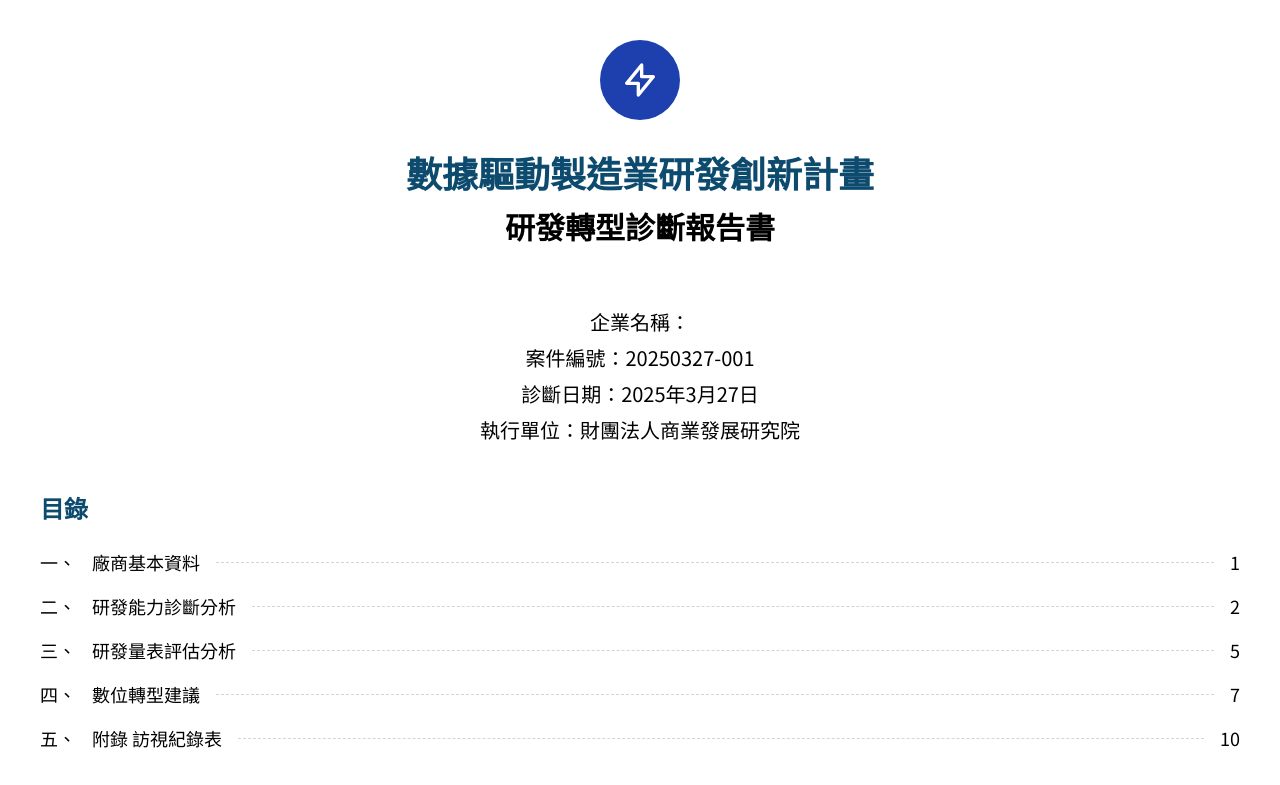
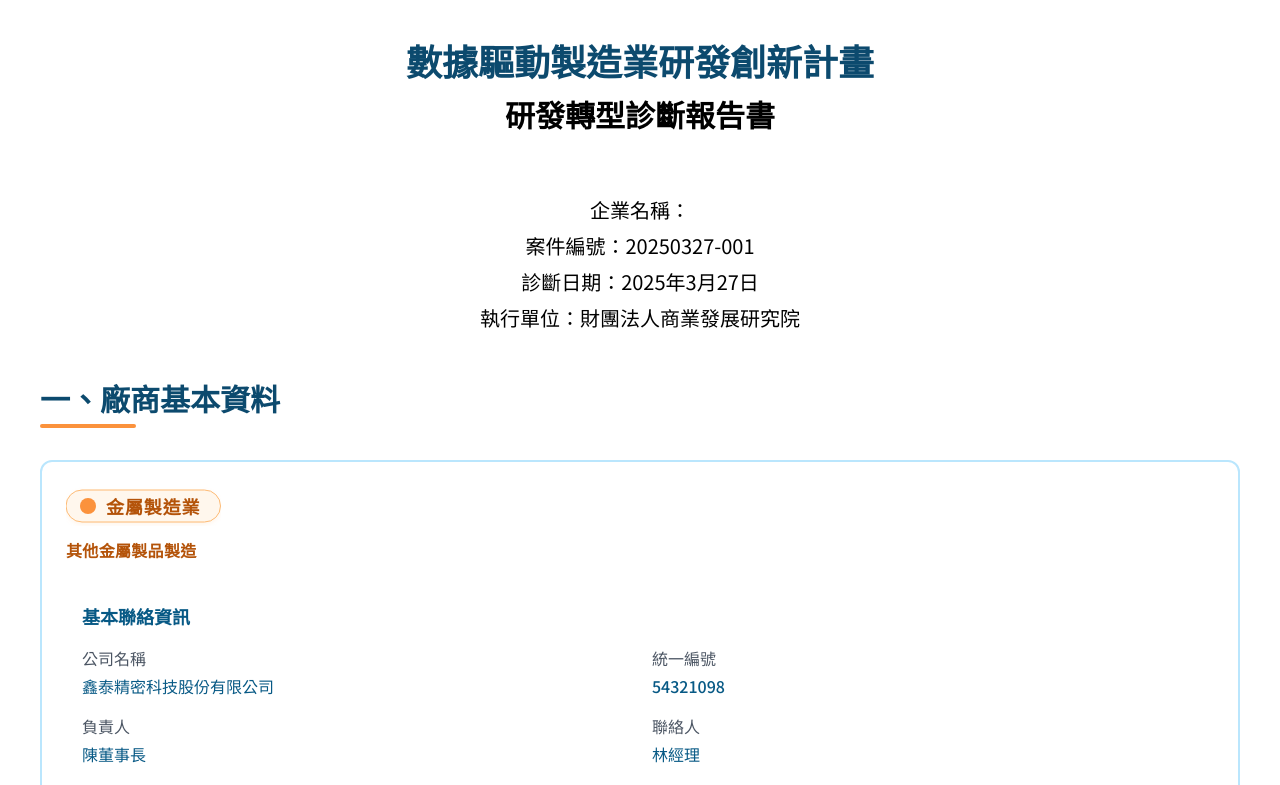
Before and after one commit to k0921550967/c2m-ai-report, a Next.js app: page / in a window 1280 px wide. Shown: the top 785 px of the page. Built offline with nearby package versions, Linux system fonts and the light colour scheme.

Commit message:
0527 主要修正版面分頁

```diff
--- a/app/components/sections/DigitalTransformationRecommendations.jsx
+++ b/app/components/sections/DigitalTransformationRecommendations.jsx
@@ -122,7 +122,7 @@
                     {tools.map((tool, index) => (
                       <div key={index} className={`bg-white p-4 rounded-lg border ${colors.border}`}>
                         <div className={`font-medium ${colors.highlight} mb-2`}>{tool.name}</div>
-                        <div className="text-sm text-gray-500 mb-1">服務機構：{tool.provider}</div>
+                        <div className="text-sm text-gray-500 mb-1">輔導資源：{tool.provider}</div>
                         <p className="text-gray-700 text-sm">{tool.description}</p>
                       </div>
                     ))}
--- a/app/components/sections/PrintableReport.jsx
+++ b/app/components/sections/PrintableReport.jsx
@@ -25,7 +25,7 @@
 const PrintableReport = ({ data }) => {
   const reportRef = useRef(null);
   // 使用傳入的 data 參數
-  const { reportInfo, tableOfContents, companyInfo, diagnosticAnalysis, researchScaleEvaluation, industryAnalysis, digitalTransformationRecommendations } = data;
+  const { reportInfo, companyInfo, diagnosticAnalysis, researchScaleEvaluation, industryAnalysis, digitalTransformationRecommendations } = data;
 
   // Helper function to render score bars
   const renderScoreBars = (score, maxScore = 5, colorClass = "bg-blue-600", emptyColorClass = "bg-blue-200") => {
@@ -43,20 +43,9 @@
 
   return (
     <div className="min-h-screen bg-white font-sans p-10 text-black print:p-0 max-w-none" ref={reportRef}>
-      {/* 封面+目錄合併在同一個 pdf-section */}
+      {/* 封面 */}
       <div className="mb-12 print:page-break-after pdf-section">
         <ReportHeader reportInfo={reportInfo} companyInfo={companyInfo} />
-        <h2 className="text-2xl font-bold text-blue-900 mb-6">目錄</h2>
-        <ul className="space-y-4 text-lg">
-          {tableOfContents.map((item, index) => (
-            <li key={item.id} className="flex items-center">
-              <span className="font-medium mr-4">{toChineseNumber(index + 1)}、</span>
-              <span>{item.title}</span>
-              <span className="flex-grow border-b border-dashed border-gray-300 mx-4"></span>
-              <span>{item.page}</span>
-            </li>
-          ))}
-        </ul>
       </div>
 
       {/* 一、廠商基本資料 */}
@@ -75,7 +64,7 @@
           <div className="mt-2 h-1 w-24 bg-orange-400 rounded-full"></div>
         </header>
         <div className="mb-8">
-          <h3 className="text-xl font-bold text-blue-800 mb-6">研發數位化推動優先目標</h3>
+
           <ResearchPriorityGoals
             diagnosticAnalysis={diagnosticAnalysis}
             companyInfo={companyInfo}
@@ -110,11 +99,7 @@
         </header>
         <DigitalTransformationRecommendations digitalTransformationRecommendations={digitalTransformationRecommendations} />
       </div>
-      {/* 頁尾 */}
-      <footer className="text-center text-gray-500 text-sm mt-10">
-        <div>© 2025 財團法人商業發展研究院</div>
-        <div>數據驅動製造業研發創新計畫</div>
-      </footer>
+
     </div>
   );
 };
--- a/app/components/sections/ReportHeader.jsx
+++ b/app/components/sections/ReportHeader.jsx
@@ -5,16 +5,6 @@
 const ReportHeader = ({ reportInfo, companyInfo }) => {
   return (
     <div className="mb-12 text-center print:page-break-after">
-      <div className="flex justify-center mb-8">
-        <svg width="80" height="80">
-          <circle cx="40" cy="40" r="40" fill="#1e40af" />
-          <g transform="translate(20,20)">
-            <svg xmlns="http://www.w3.org/2000/svg" width="40" height="40" viewBox="0 0 24 24" fill="none" stroke="white" strokeWidth="2" strokeLinecap="round" strokeLinejoin="round">
-              <path d="M13 10V3L4 14h7v7l9-11h-7z" />
-            </svg>
-          </g>
-        </svg>
-      </div>
       <h1 className="text-4xl font-bold text-blue-900 mb-4">{reportInfo.title}</h1>
       <h2 className="text-3xl font-bold mb-8">{reportInfo.subtitle}</h2>
       <div className="mt-16 text-xl">
--- a/app/components/sections/ResearchPriorityGoals.jsx
+++ b/app/components/sections/ResearchPriorityGoals.jsx
@@ -12,7 +12,7 @@
       <div className="flex items-center justify-center mb-8">
         <div className="text-center">
           <div className="text-2xl font-bold text-blue-800">{companyInfo.name}</div>
-          <div className="text-gray-500 mt-1">研發轉型目標評估</div>
+
         </div>
       </div>
 
--- a/app/data/researchScaleEvaluation.json
+++ b/app/data/researchScaleEvaluation.json
@@ -5,28 +5,28 @@
         "title": "改變企業研發速度及研發流程",
         "icon": "Layers",
         "score": 10,
-        "analysis": "研發流程評估顯示企業在研發知識管理、流程自動化和跨部門協作三個方面都有不同程度的發展需求。其中，研發知識管理評估為3分，顯示企業需要強化精密金屬零件製造經驗的累積與傳承；流程自動化評估為4分，反映企業已建立基礎的汽車零組件開發流程；跨部門協作評估為3分，表明企業正逐步建立航太零件研發的跨部門溝通機制。",
+        "analysis": "研發流程評估顯示企業在研發知識管理、流程自動化和跨部門協作三個方面都有不同程度的發展需求。其中，研發知識管理評估為3分，顯示企業需要強化精密金屬零件製造經驗的累積與傳承；流程自動化評估為4分，反映企業期望建立完善的汽車零組件開發流程；跨部門協作評估為3分，表明企業目標建立航太零件研發的跨部門溝通機制。",
         "recommendations": "從整體評估來看，研發流程優化是企業當前最需要投入資源的領域。首要任務是建立完整的研發知識管理系統，特別針對精密金屬零件的製造參數與品質控制經驗進行系統化整理。同時，可以考慮導入專業PLM系統，優化汽車零組件的開發流程，提升研發效率與品質。在跨部門協作方面，建議建立數位化協作平台，整合航太零件研發所需的各項技術資源，並建立即時溝通管道，有效降低研發過程中的技術落差。"
       },
       {
         "title": "使用資料驅動研發決策",
         "icon": "Database",
         "score": 9,
-        "analysis": "資料驅動研發評估顯示企業在研發數據分析、市場趨勢研究和客戶需求洞察三個方面都有不同程度的發展需求。其中，研發數據分析評估為2分，顯示企業需要強化精密金屬零件製程參數的數據分析能力；市場趨勢研究評估為4分，反映企業已建立汽車零組件市場的趨勢追蹤機制；客戶需求洞察評估為3分，表明企業正逐步建立航太零件客戶的技術需求分析系統。",
+        "analysis": "資料驅動研發評估顯示企業在研發數據分析、市場趨勢研究和客戶需求洞察三個方面都有不同程度的發展需求。其中，研發數據分析評估為2分，顯示企業需要強化精密金屬零件製程參數的數據分析能力；市場趨勢研究評估為4分，反映企業期望建立汽車零組件市場的趨勢追蹤機制；客戶需求洞察評估為3分，表明企業目標建立航太零件客戶的技術需求分析系統。",
         "recommendations": "從整體評估來看，資料驅動研發是企業提升競爭力的關鍵領域。首要任務是建立完整的研發數據分析平台，整合精密金屬零件的製程參數與品質數據，讓研發決策更科學化。同時，可以考慮導入AI輔助分析工具，強化汽車零組件市場趨勢的預測能力，發掘更多創新機會。在客戶需求洞察方面，建議建立系統化的航太零件技術需求分析機制，打造全面的客戶需求管理平台，並建立即時反饋機制，有效降低研發風險。"
       },
       {
         "title": "體驗設計思維進行研發",
         "icon": "Search",
         "score": 8,
-        "analysis": "設計思維評估顯示企業在使用者體驗研究、原型驗證和客戶反饋分析三個方面都有不同程度的發展需求。其中，使用者體驗研究評估為2分，顯示企業需要強化精密金屬零件使用情境的分析能力；原型驗證評估為3分，反映企業已建立汽車零組件的快速驗證機制；客戶反饋分析評估為3分，表明企業正逐步建立航太零件的技術反饋收集系統。",
+        "analysis": "設計思維評估顯示企業在使用者體驗研究、原型驗證和客戶反饋分析三個方面都有不同程度的發展需求。其中，使用者體驗研究評估為2分，顯示企業需要強化精密金屬零件使用情境的分析能力；原型驗證評估為3分，反映企業期望建立汽車零組件的快速驗證機制；客戶反饋分析評估為3分，表明企業目標建立航太零件的技術反饋收集系統。",
         "recommendations": "從整體評估來看，設計思維導入是企業提升產品競爭力的重要領域。首要任務是建立完整的使用者體驗研究機制，深入分析精密金屬零件在實際應用中的使用情境。同時，可以考慮導入專業的設計思考工具，優化汽車零組件的原型驗證流程，提升創新效率與產品品質。在客戶反饋分析方面，建議建立系統化的航太零件技術反饋收集機制，打造全面的技術支援平台，並建立即時改進機制，有效提升產品可靠性。"
       },
       {
         "title": "採用新科技進行研發",
         "icon": "Cpu",
         "score": 9,
-        "analysis": "新科技應用評估顯示企業在AI技術應用、IoT整合和雲端協作三個方面都有不同程度的發展需求。其中，AI技術應用評估為2分，顯示企業需要強化精密金屬零件製程優化的智能分析能力；IoT整合評估為4分，反映企業已建立汽車零組件的生產監控系統；雲端協作評估為3分，表明企業正逐步建立航太零件研發的數位協作平台。",
+        "analysis": "新科技應用評估顯示企業在AI技術應用、IoT整合和雲端協作三個方面都有不同程度的發展需求。其中，AI技術應用評估為2分，顯示企業需要強化精密金屬零件製程優化的智能分析能力；IoT整合評估為4分，反映企業期望建立汽車零組件的生產監控系統；雲端協作評估為3分，表明企業目標建立航太零件研發的數位協作平台。",
         "recommendations": "從整體評估來看，新科技導入是企業提升研發效率的重要領域。首要任務是建立完整的AI應用架構，優化精密金屬零件的製程參數與品質控制。同時，可以考慮導入專業的研發協作平台，強化汽車零組件開發的團隊協作效率。在IoT整合方面，建議建立系統化的航太零件研發監控機制，打造全面的數位化研發平台，並建立即時優化機制，有效提升研發效能。"
       }
     ],
--- a/app/data/tableOfContents.json
+++ /dev/null
@@ -1,9 +0,0 @@
-{
-  "tableOfContents": [
-    {"title": "廠商基本資料", "page": "1"},
-    {"title": "研發能力診斷分析", "page": "2"},
-    {"title": "研發量表評估分析", "page": "5"},
-    {"title": "數位轉型建議", "page": "7"},
-    {"title": "附錄 訪視紀錄表", "page": "10"}
-  ]
-}
--- a/app/page.js
+++ b/app/page.js
@@ -6,7 +6,6 @@
 // 匯入所有JSON檔案
 import reportInfo from './data/reportInfo.json';
 import companyInfo from './data/companyInfo.json';
-import tableOfContents from './data/tableOfContents.json';
 import diagnosticAnalysis from './data/diagnosticAnalysis.json';
 import researchScaleEvaluation from './data/researchScaleEvaluation.json';
 import industryAnalysis from './data/industryAnalysis.json';
@@ -33,7 +32,6 @@
     const mergedData = {
       reportInfo: reportInfo.reportInfo,
       companyInfo: companyInfo.companyInfo,
-      tableOfContents: tableOfContents.tableOfContents,
       diagnosticAnalysis: processedDiagnosticAnalysis,
       researchScaleEvaluation: researchScaleEvaluation.researchScaleEvaluation,
       industryAnalysis: industryAnalysis.industryAnalysis,
```
